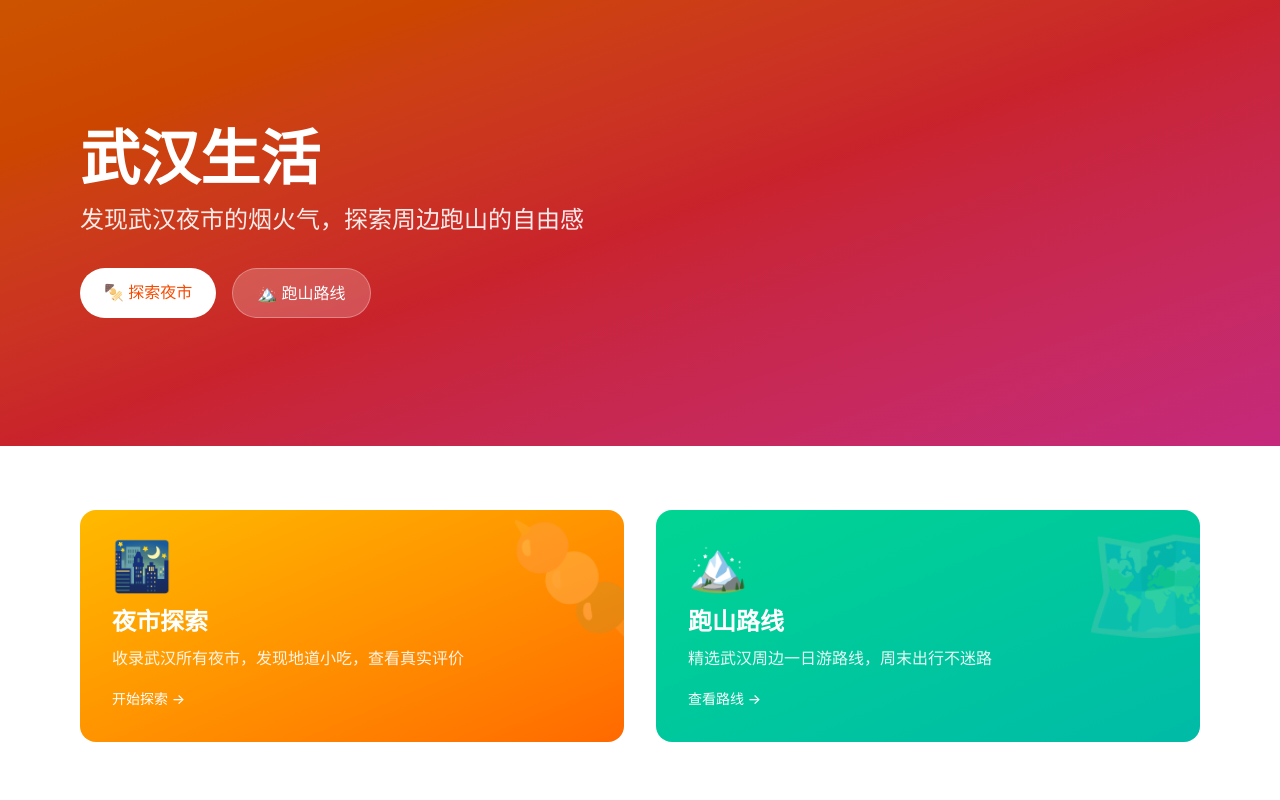
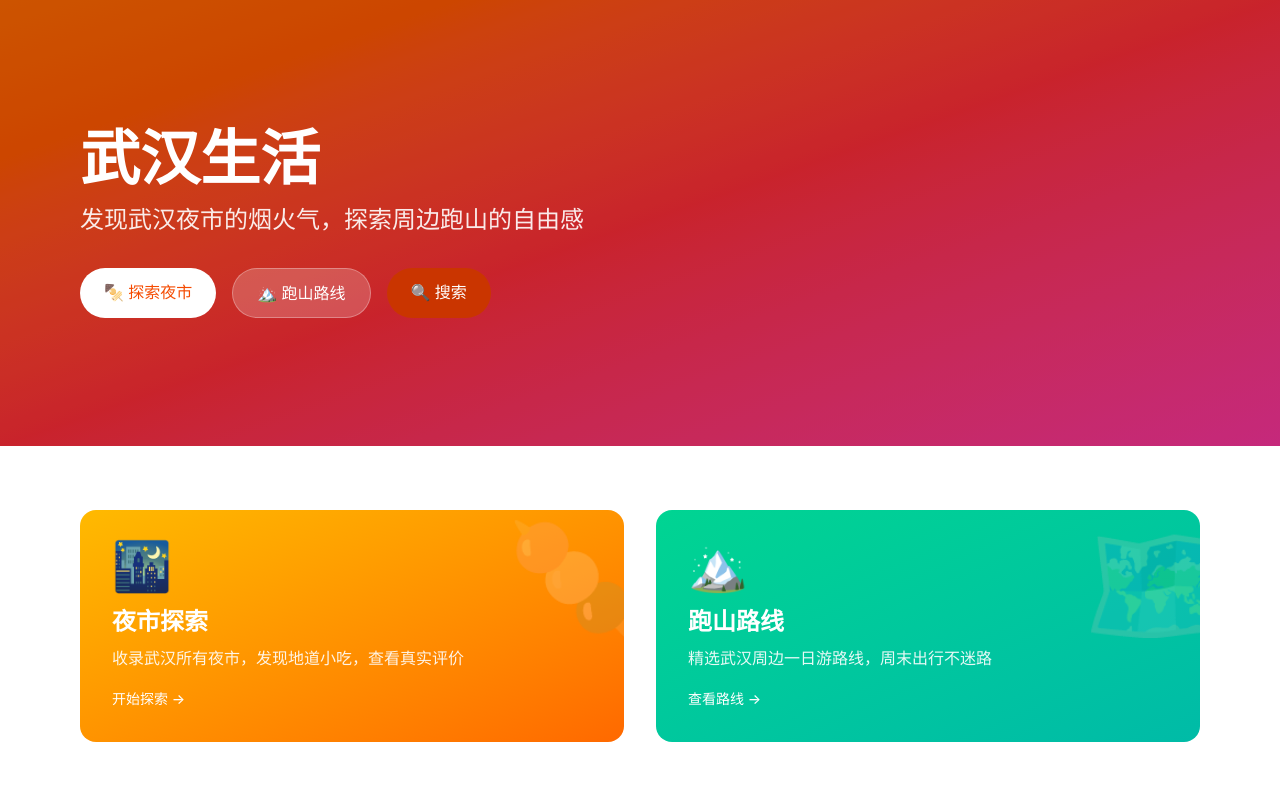
Before and after one commit to tanqinglian/wuhan-life, a Next.js app: page / in a window 1280 px wide. Shown: the top 800 px of the page. Built offline with nearby package versions, Linux system fonts and the light colour scheme.

Commit message:
feat: 首页添加搜索入口

```diff
--- a/src/app/page.tsx
+++ b/src/app/page.tsx
@@ -25,6 +25,12 @@ export default function Home() {
               className="px-6 py-3 bg-white/20 text-white rounded-full font-medium hover:bg-white/30 transition-colors border border-white/30"
             >
               🏔️ 跑山路线
+            </Link>
+            <Link
+              href="/search"
+              className="px-6 py-3 bg-orange-700 text-white rounded-full font-medium hover:bg-orange-800 transition-colors"
+            >
+              🔍 搜索
             </Link>
           </div>
         </div>
```
